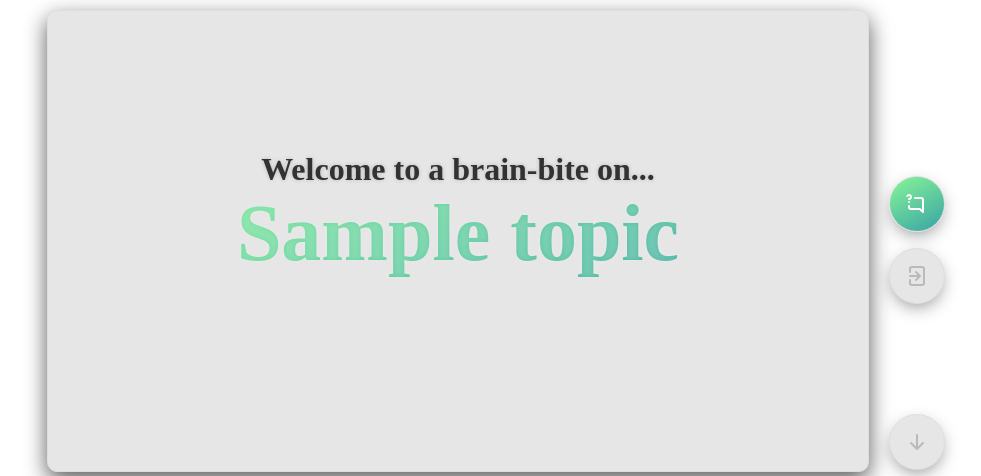
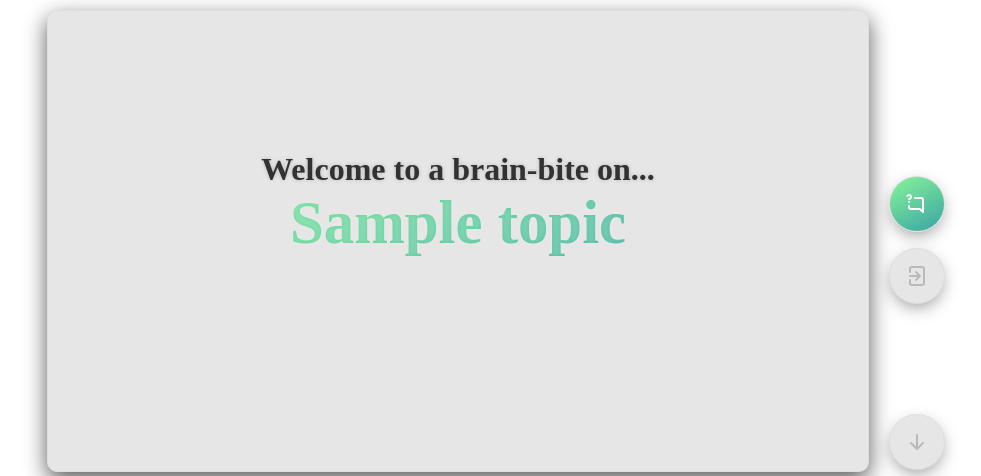
Before and after one commit to Mqlvin/brain-bites, a Flask app: template templates/player.html in a window 1280 px wide. Shown: the part 160-636 px from the top of the page, without its empty margins (144-1125 px from the left). Run offline with Flask 3, Linux system fonts and the light colour scheme; the template is opened without the code that fills it: most values are stand-ins (such as "Sample title", 1, 10 or a date in 2020); parts of the project's set-up code (start-up, migrations or seed data) failed here and were passed over; some web fonts are replaced.

Commit message:
adjust styling

```diff
--- a/templates/static/style.css
+++ b/templates/static/style.css
@@ -120,7 +120,8 @@ body {
     margin-bottom: auto;
     text-shadow: 0px 0px 5px rgba(255,255,255,0.20);
 
-    font-size: 5em;
+    font-size: 3.8em;
+    white-space: nowrap;
 }
 
 .gradient-text {
```
